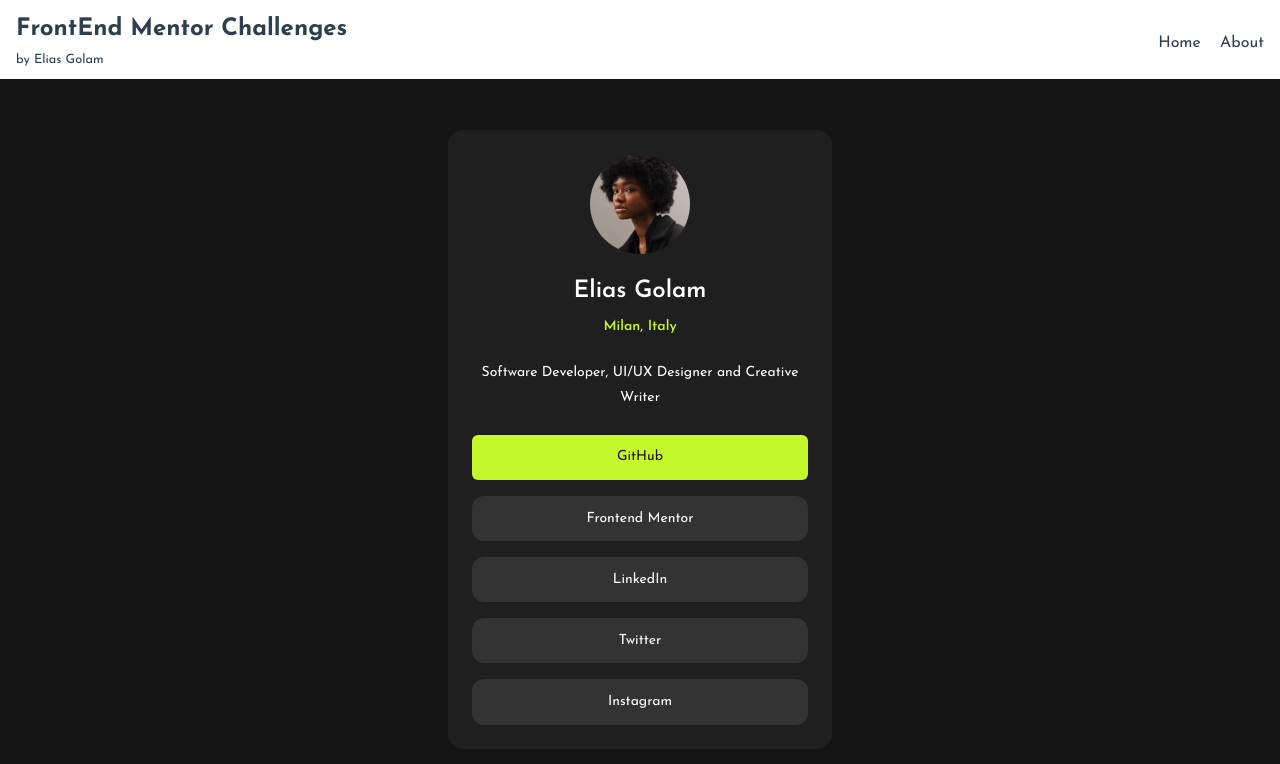
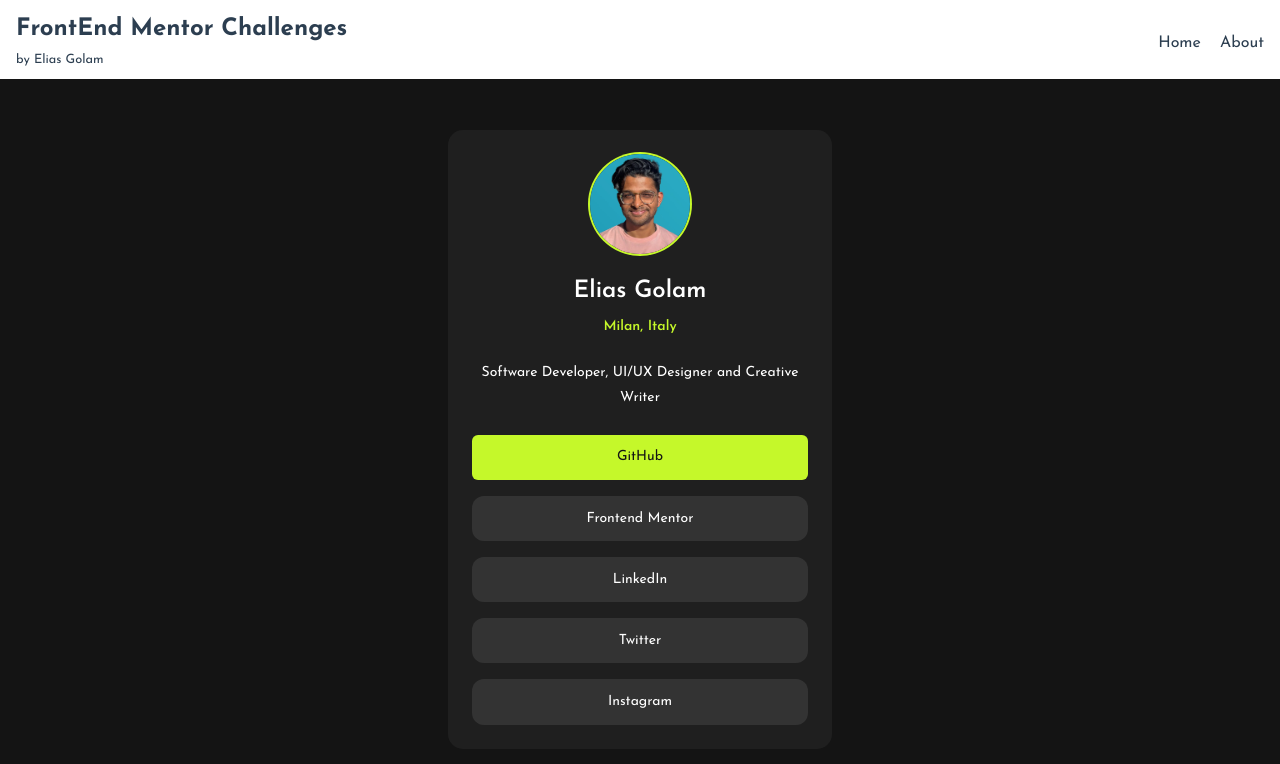
Before and after one commit to code-elias/vue-front-end-challenges, a Vue app: page /social-links-profile in a window 1280 px wide. In both pictures the pointer is over the element 640 px from the left and 439 px from the top of the page. Shown: the top 764 px of the page. Built offline with nearby package versions, Linux system fonts and the light colour scheme; some icons are missing.

Commit message:
Added simple animation

```diff
--- a/src/assets/css/challenges/SocialLinksProfileCard.scss
+++ b/src/assets/css/challenges/SocialLinksProfileCard.scss
@@ -85,6 +85,12 @@
   &__header {
     gap: var(--card-spacing);
   }
+
+  &:hover {
+    .avatar {
+      box-shadow: 0 0 0 2px var(--clr-green);
+    }
+  }
 }
 
 .avatar {
@@ -94,6 +100,8 @@
   border-radius: 50%;
   overflow: hidden;
   margin: auto;
+
+  transition: all 400ms ease-out;
 }
 
 .card-title {
--- a/src/views/challenges/SocialLinksProfileView.vue
+++ b/src/views/challenges/SocialLinksProfileView.vue
@@ -21,7 +21,7 @@ const socialLinks = ref<SocialLink[]>([
     <div class="card flex-col-center">
       <header class="card__header flex-col-center">
         <div class="avatar img-container">
-          <img src="/images/avatar-jessica.jpeg" alt="Profile Picture" class="avatar__img" />
+          <img src="/images/author-image.webp" alt="Profile Picture" class="avatar__img" />
         </div>
 
         <section class="card-title flex-col-center">
```
